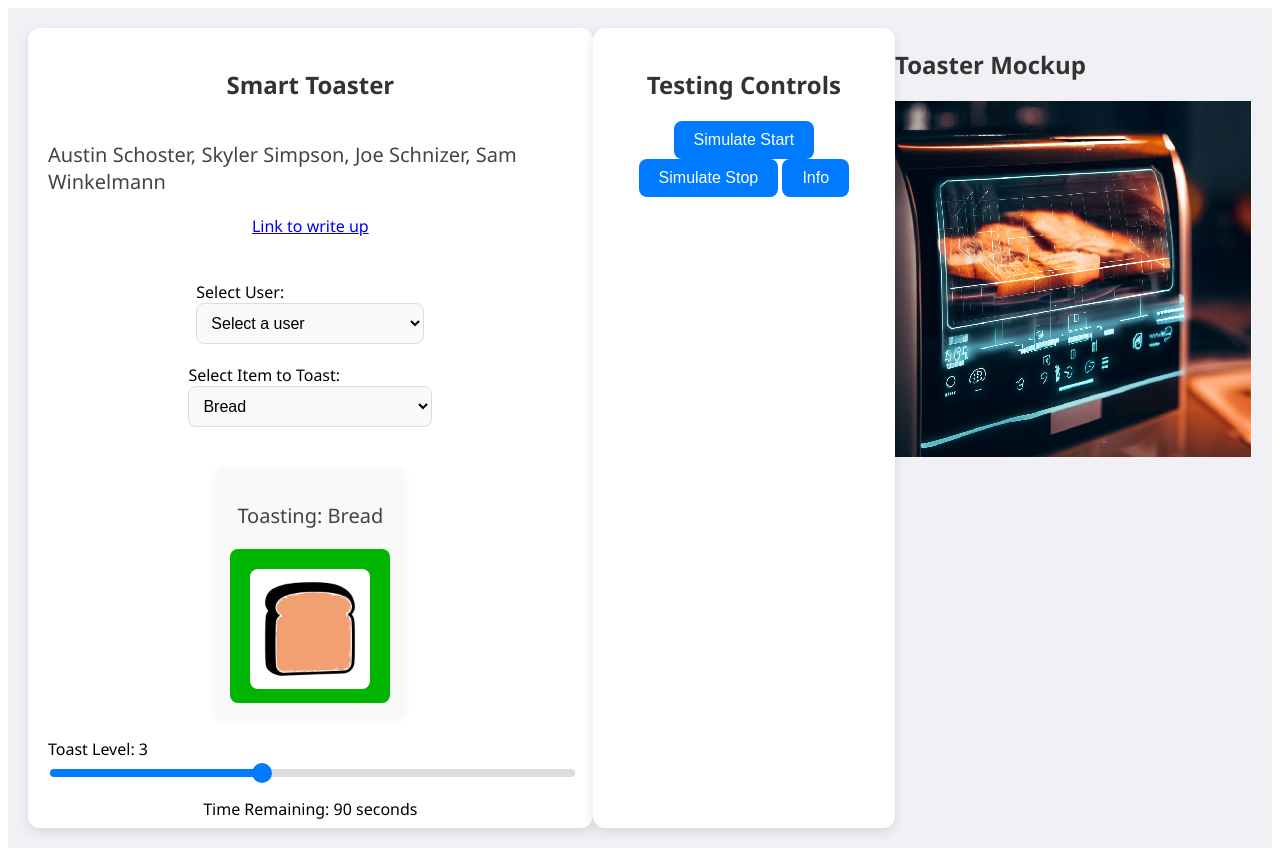
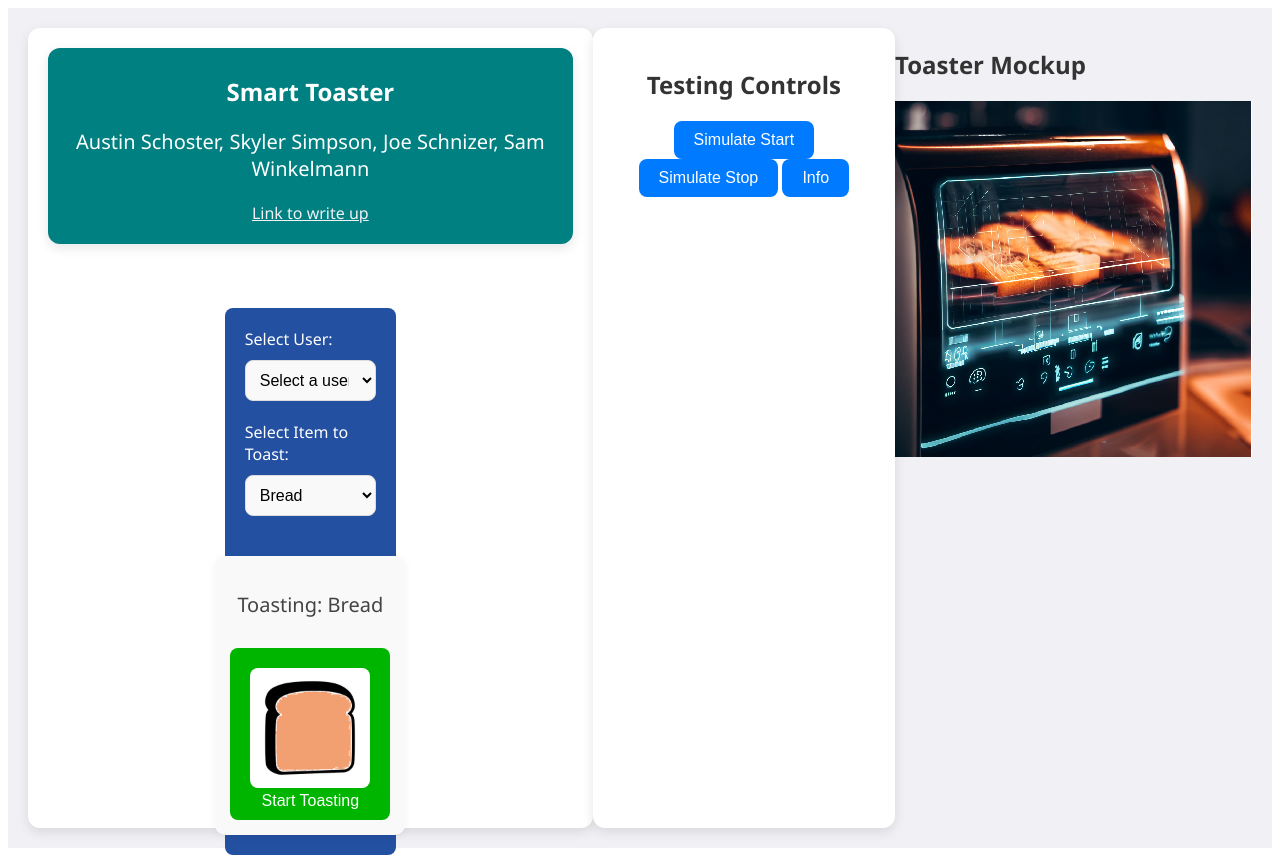
Before and after one commit to austin-schoster7/UI-Project-2, a SvelteKit app: page / in a window 1280 px wide. Shown: the top 857 px of the page. Built offline with nearby package versions, Linux system fonts and the light colour scheme.

Commit message:
Added UI boxes and fixed toasting button bugs

```diff
--- a/src/routes/+page.svelte
+++ b/src/routes/+page.svelte
@@ -17,7 +17,6 @@
 	let toastRemoved = false;
 	let showInfoModal = false;
 	let showModal = false;
-
 
 	// Item options for the toaster
 	const items = ['Bread', 'Bagel', 'Waffle', 'Pastry'];
@@ -94,8 +93,7 @@
 					toastLevel++;
 				}
 			}, 1000); // Increment every second
-    }
-    else {
+		} else {
 			stopToasting();
 		}
 	};
@@ -195,12 +193,15 @@
 <div class="page">
 	<!-- Device UI -->
 	<div class="device-ui">
+		<div class="header-section">
 			<h2>Smart Toaster</h2>
 			<h3>Austin Schoster, Skyler Simpson, Joe Schnizer, Sam Winkelmann</h3>
 			<a href="https://sites.google.com/view/austin-schoster/cs5167-projects">Link to write up</a>
+		</div>
 
 		<br /><br />
 
+		<div class="toaster-controls">
 			<!-- User profile selection -->
 			<div class="profile-section">
 				<label>Select User: </label>
@@ -225,8 +226,19 @@
 			<!-- Display area for selected item outline -->
 			<div class="display-section">
 				<h3>Toasting: {selectedItem}</h3>
-      <button class={!toasting ? 'startButton' : 'stopButton'} on:click={startStopToasting}>
-      <img src={itemImages[selectedItem][toastLevel]} alt="{selectedItem} at toast level {toastLevel}" class="item-outline" /><br>
+				<button
+					class={!toasting ? 'startButton' : 'stopButton'}
+					on:click={startStopToasting}
+					disabled={reheatTimer > 0 || reheatActive}
+				>
+					<img
+						src={itemImages[selectedItem][toastLevel]}
+						alt="{selectedItem} at toast level {toastLevel}"
+						class="item-outline"
+					/><br />
+					{!toasting ? 'Start Toasting' : 'Stop Toasting'}
+				</button>
+			</div>
 		</div>
 
 		<!-- Toast level slider -->
@@ -247,8 +259,7 @@
 		<div>
 			<p>Time Remaining: {remainingTime - elapsedTime} seconds</p>
 		</div>
-    <div>
-    </div>
+		<div></div>
 
 		<!-- Progress Bar -->
 		<div class="progress-bar-container">
@@ -287,7 +298,12 @@
 </div>
 
 <!-- Modal for Profile Settings -->
-<Modal bind:show={showModal} bind:showInfo={showInfoModal} title="Load Settings for {selectedUser}" onClose={closeModal}>
+<Modal
+	bind:show={showModal}
+	bind:showInfo={showInfoModal}
+	title="Load Settings for {selectedUser}"
+	onClose={closeModal}
+>
 	{#if showModal}
 		<p>Select settings to load:</p>
 		<div class="modal-buttons">
@@ -297,13 +313,15 @@
 		</div>
 	{:else if showInfoModal}
 		<p>
-      All the controls for simulating the smart toaster are included in the UI design rather than being incorporated in a separate
-      testing interface. The toast icon acts as a button and initiates the toasting process. It also stops toasting after a second press.
-      The "Simulate Start" and "Simulate Stop" buttons also perform the same functions outside the toaster's physical interface.
-      The "Info" button provides additional information about the controls and their functionalities. The user can select a profile to load
-      settings for the toaster, including the item to toast and the desired toast level. The toaster's progress is displayed through a
-      progress bar, and the user can remove the toast or activate reheat mode when the toasting process is complete. The UI also includes
-      a toaster mockup for visual reference.
+			All the controls for simulating the smart toaster are included in the UI design rather than
+			being incorporated in a separate testing interface. The toast icon acts as a button and
+			initiates the toasting process. It also stops toasting after a second press. The "Simulate
+			Start" and "Simulate Stop" buttons also perform the same functions outside the toaster's
+			physical interface. The "Info" button provides additional information about the controls and
+			their functionalities. The user can select a profile to load settings for the toaster,
+			including the item to toast and the desired toast level. The toaster's progress is displayed
+			through a progress bar, and the user can remove the toast or activate reheat mode when the
+			toasting process is complete. The UI also includes a toaster mockup for visual reference.
 		</p>
 		<div class="modal-buttons">
 			<button on:click={closeModal}>Close</button>
@@ -431,22 +449,59 @@
 		cursor: pointer;
 	}
 
+	button:disabled {
+		background-color: grey;
+		cursor: not-allowed;
+		opacity: 0.6;
+	}
+
 	/* Progress Bar */
 	.progress-bar-container {
 		width: 100%;
+		max-width: 100%;
 		height: 20px;
 		background-color: #e0e0e0;
 		border-radius: 10px;
 		overflow: hidden;
 		margin-top: 20px;
 		position: relative;
+		box-sizing: border-box;
 	}
 
 	.progress-bar {
 		height: 100%;
 		background-color: #28a745;
 		transition: width 1s linear;
+		width: 0%; /* Initialize with no progress */
 		border-radius: 10px;
+		min-width: 1px; /* Ensure the progress bar is always visible even if it's very small */
+	}
+
+	/* Header Section Styling */
+	.header-section {
+		background-color: #008080; /* Teal background */
+		border-radius: 12px; /* Rounded edges */
+		padding: 20px; /* Spacing inside the box */
+		text-align: center; /* Center-align the text */
+		margin-bottom: 20px; /* Add space below the box */
+		box-shadow: 0 4px 12px rgba(0, 0, 0, 0.1); /* Slight shadow for depth */
+	}
+
+	/* Headers inside the header section */
+	.header-section h2,
+	.header-section h3 {
+		color: white; /* Set title and names color to white for contrast */
+		margin-top: 7px;
+	}
+
+	/* Styling for the link inside the header section */
+	.header-section a {
+		color: #f0f0f5; /* Light color for the link */
+		text-decoration: underline; /* Underline the link */
+	}
+
+	.header-section a:hover {
+		color: #0c22c7; /* Lighter teal when hovering over the link */
 	}
 
 	/* Flashing red animation for reheat mode */
@@ -464,7 +519,8 @@
 
 	/* Apply the flashing red animation in reheat mode */
 	.reheat-mode {
-		animation: flashRed 1s infinite; /* Flash every second */
+		animation: flashRed 1s infinite;
+		min-width: 1px; /* Ensure the bar is always visible in reheat mode */
 	}
 
 	/* Buttons */
@@ -498,11 +554,13 @@
 		padding: 10px 20px;
 		font-size: 16px;
 		cursor: pointer;
-    transition: background-color 0.3s, box-shadow 0.3s;
+		transition:
+			background-color 0.3s,
+			box-shadow 0.3s;
 	}
 
 	.startButton:hover {
-    background-color: rgb(0, 129, 0);
+		background-color: rgb(31, 107, 31);
 		box-shadow: 0 4px 8px rgba(0, 123, 255, 0.2);
 	}
 
@@ -514,12 +572,35 @@
 		padding: 10px 20px;
 		font-size: 16px;
 		cursor: pointer;
-    transition: background-color 0.3s, box-shadow 0.3s;
+		transition:
+			background-color 0.3s,
+			box-shadow 0.3s;
 	}
 
 	.stopButton:hover {
 		background-color: rgb(183, 0, 0);
 		box-shadow: 0 4px 8px rgba(0, 123, 255, 0.2);
+	}
+
+	/* New styles for toaster controls */
+	.toaster-controls {
+		background-color: #2450a1; /* Dark blue background */
+		padding: 20px;
+		border-radius: 8px;
+		display: flex;
+		flex-direction: column;
+		align-items: center;
+		width: 25%;
+		margin-bottom: 20px;
+	}
+
+	.toaster-controls label {
+		color: white; /* Make labels visible on dark background */
+	}
+
+	.toaster-controls select,
+	.toaster-controls button {
+		margin-top: 10px;
 	}
 
 	/* Responsive Layout */
```
Lines whose indentation alone changed are shown as unchanged.
